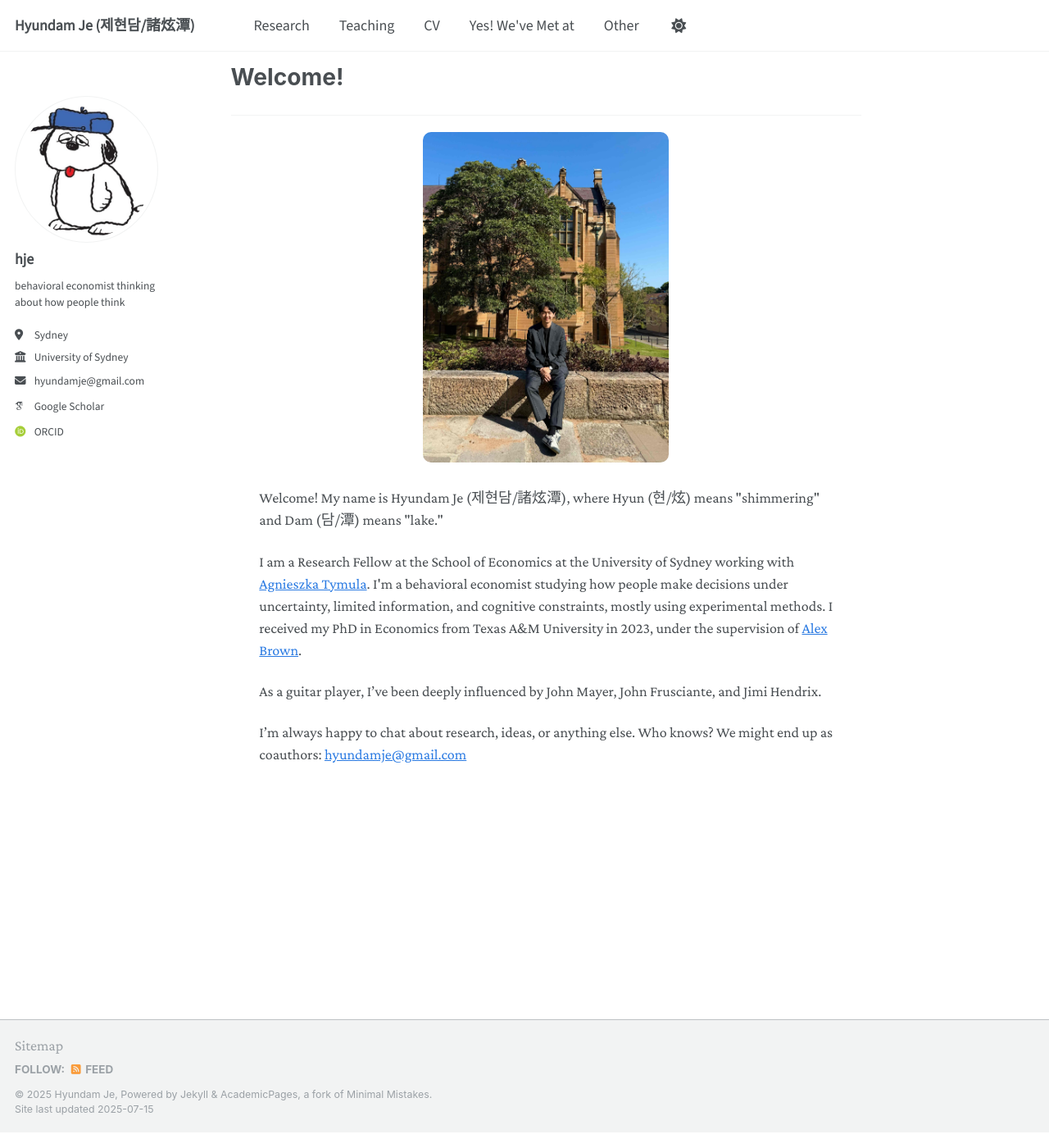
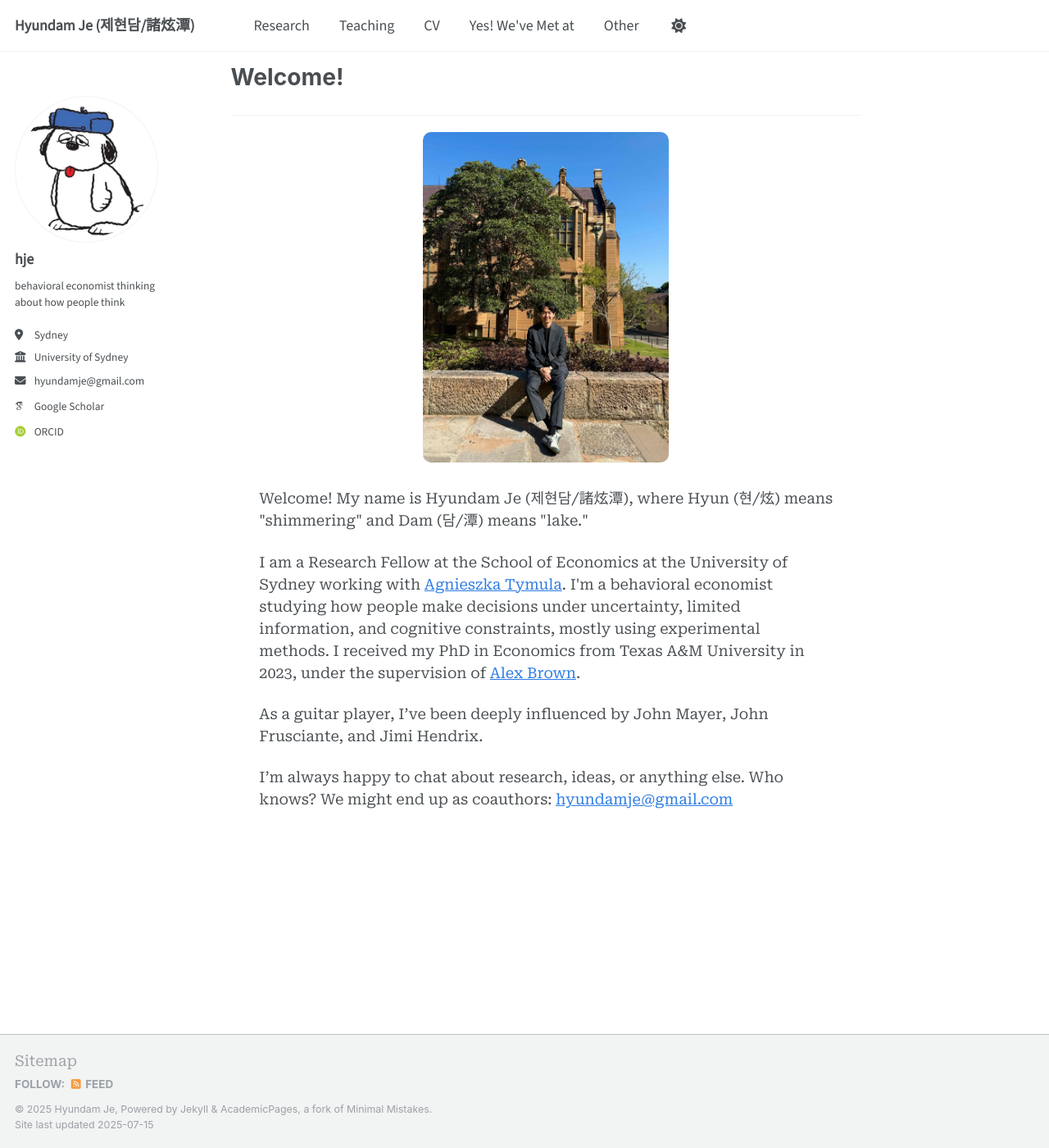
Before and after one commit to hyundamje/hyundamje.github.io, a Jekyll site: the page built from _pages/about.md, in a window 1280 px wide and 1400 px high, scrolled down 19 px. Shown: the whole window at 82% size. Built offline with Jekyll 4.4.1, drawn with Linux system fonts in a browser that asks for light colours; some web fonts are replaced.

Commit message:
Update _base.scss

```diff
--- a/_sass/layout/_base.scss
+++ b/_sass/layout/_base.scss
@@ -17,8 +17,7 @@ body {
   padding-bottom: 9em;
  // font-family: 'Merriweather', serif;
 // font-family: 'Source Serif 4', serif;
- // font-family: 'Roboto Serif', serif;
- font-family: 'Crimson Pro', serif;
+  font-family: 'Roboto Serif', serif;
 
 
   line-height: 1.5;
```
